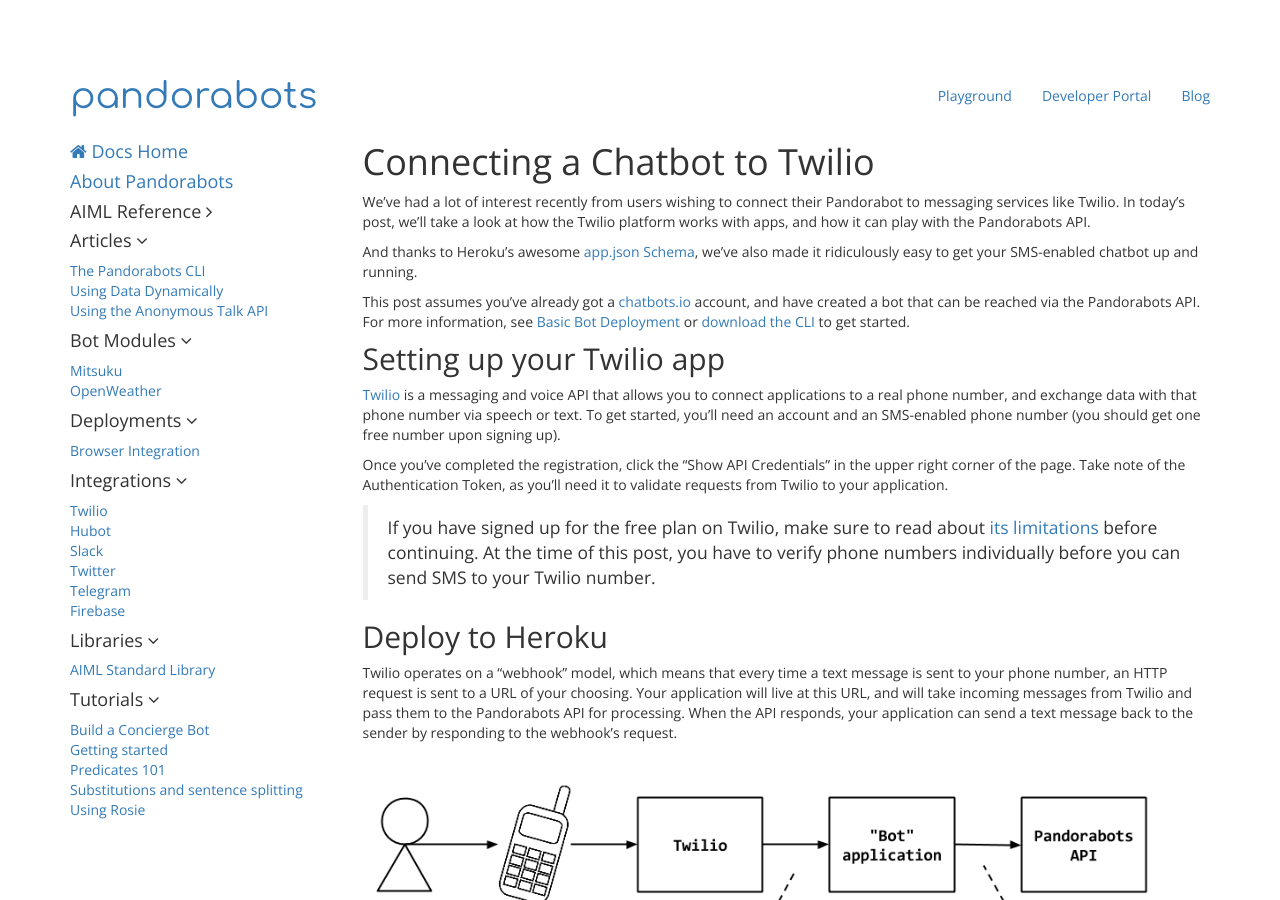
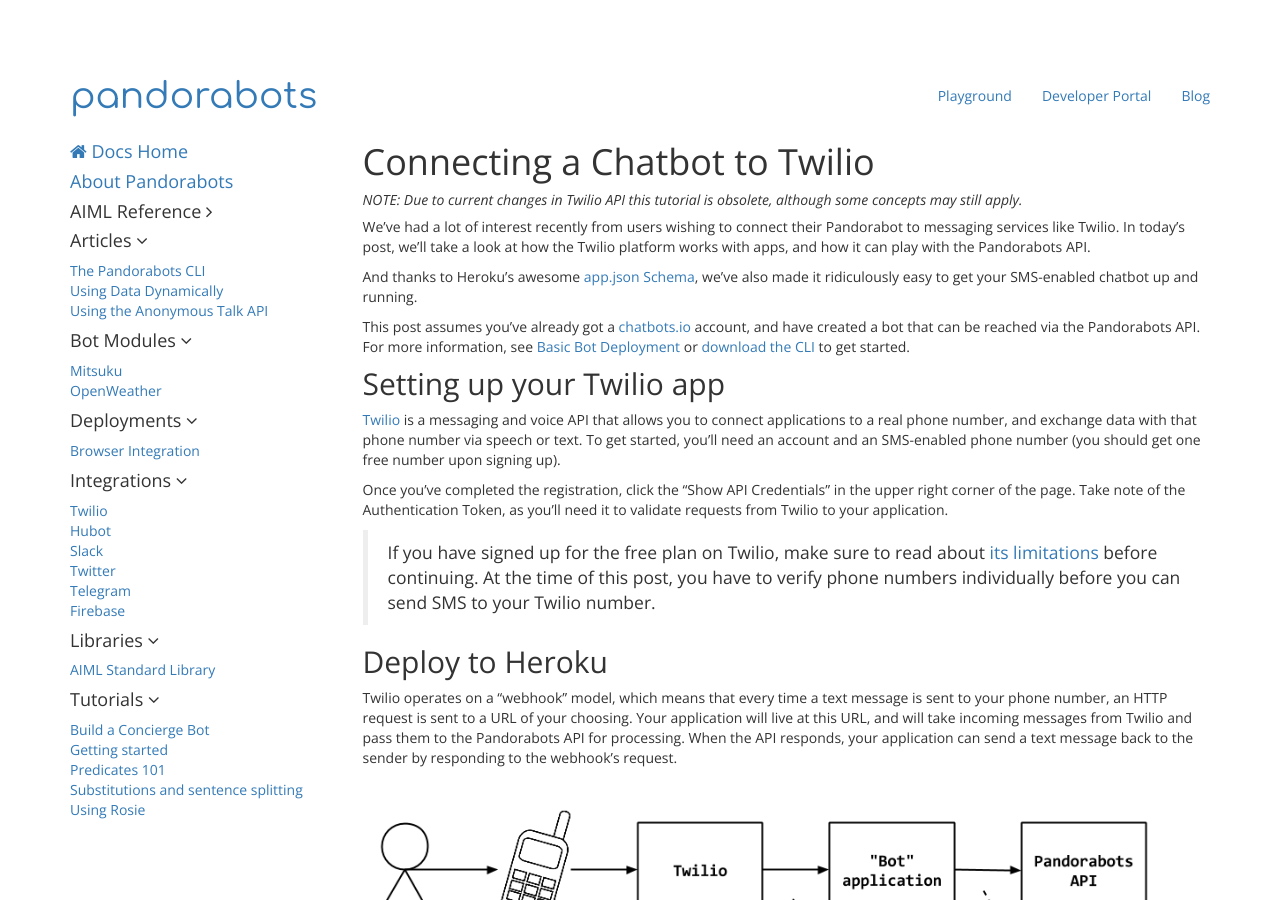
Before and after one commit to pandorabots/pandorabots.github.io, a Jekyll site: the page built from _integrations/connecting-a-bot-to-sms-via-twilio.md, in a window 1280 px wide and 900 px high. Built offline with Jekyll 4.4.1, drawn with Linux system fonts in a browser that asks for light colours.

Commit message:
Update connecting-a-bot-to-sms-via-twilio.md
Added note that the tutorial is obsolete due to changes at Twilio

```diff
--- a/_integrations/connecting-a-bot-to-sms-via-twilio.md
+++ b/_integrations/connecting-a-bot-to-sms-via-twilio.md
@@ -4,6 +4,8 @@ title: Twilio
 ---
 
 # Connecting a Chatbot to Twilio
+
+##### *NOTE: Due to current changes in Twilio API this tutorial is obsolete, although some concepts may still apply.*
 
 We've had a lot of interest recently from users wishing to connect their Pandorabot to messaging services like Twilio. In today's post, we'll take a look at how the Twilio platform works with apps, and how it can play with the Pandorabots API.
 
```
